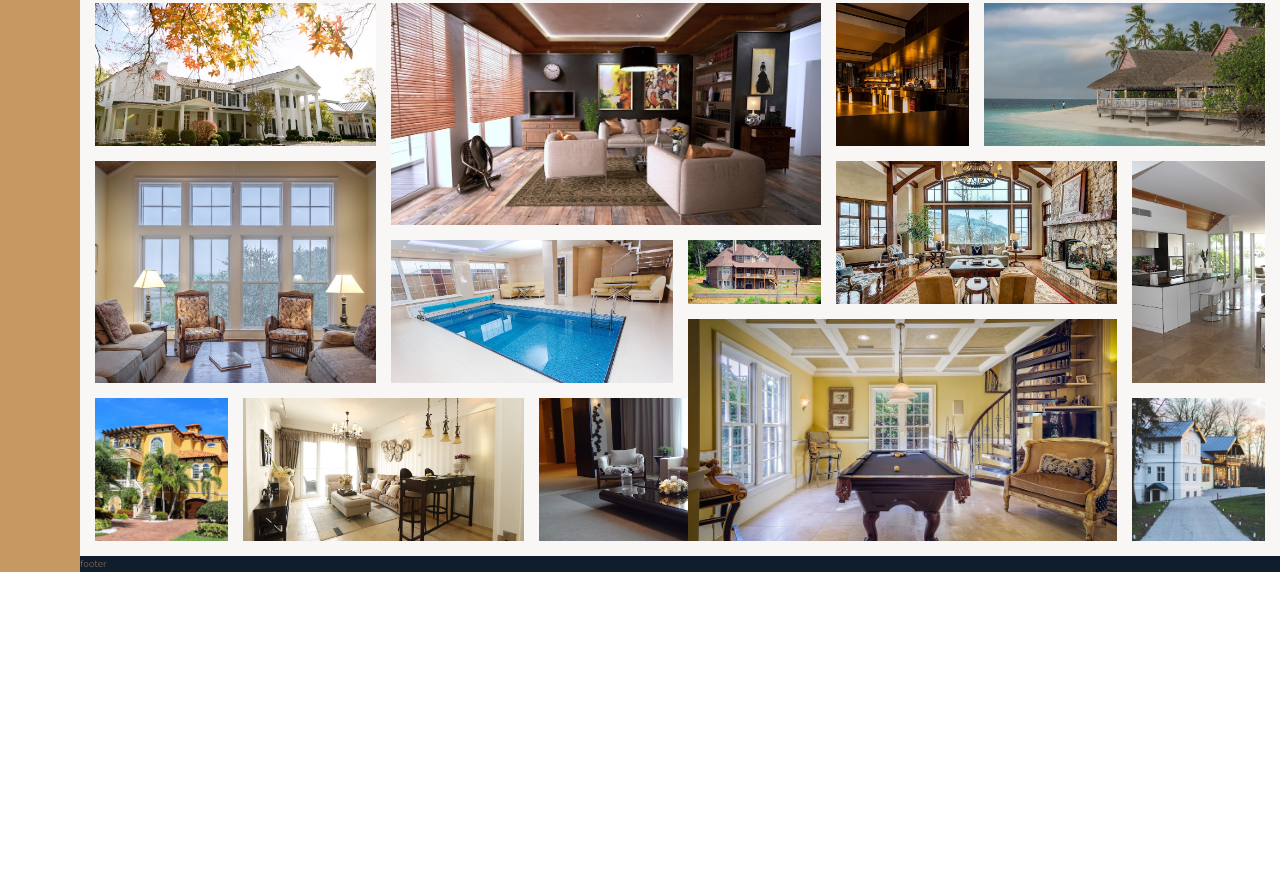
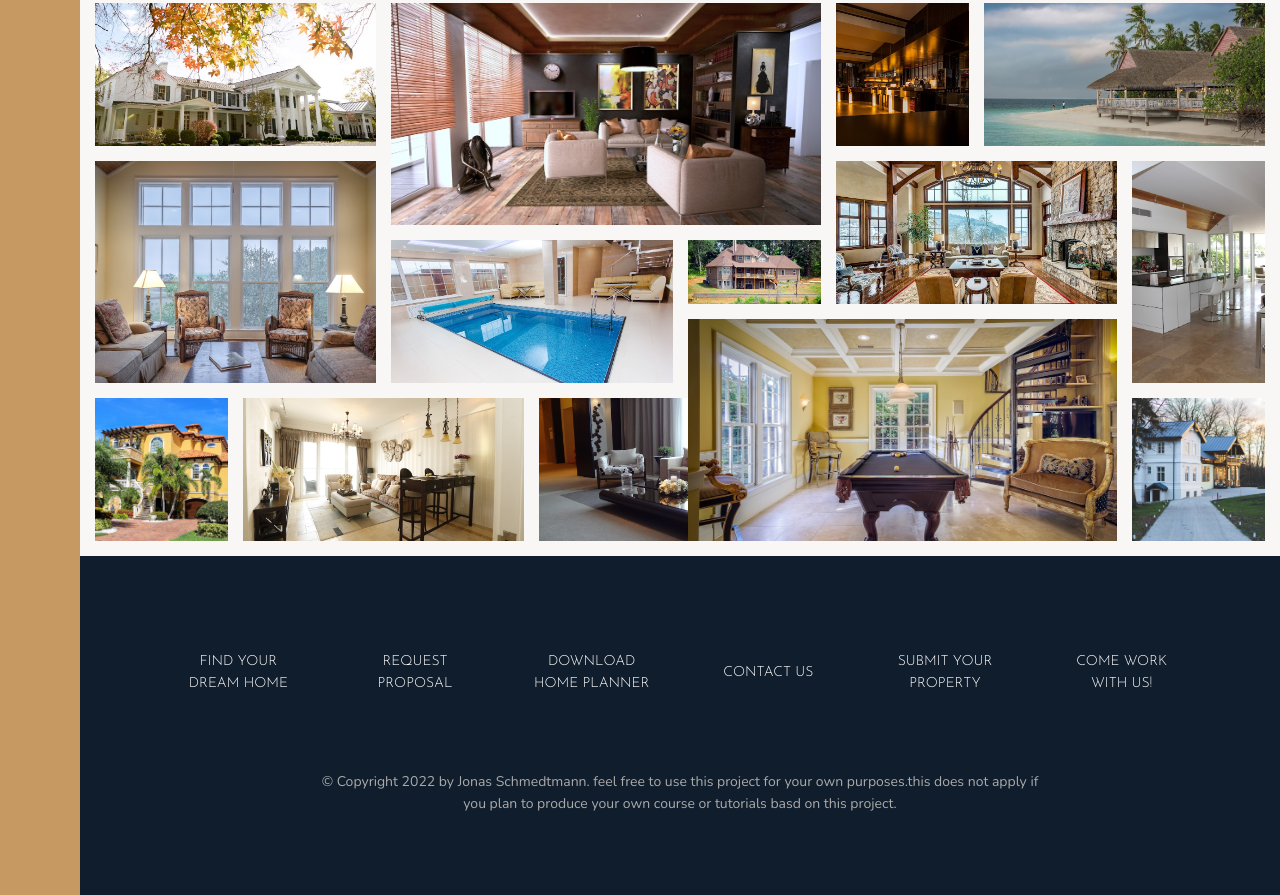
Before and after one commit to asmaaadel0/Nexter, a website: page index.html in a window 1280 px wide. Shown: the part 3130-4025 px from the top of the page. Before the commit the page ends 3702 px from the top, so only its background shows below. Drawn offline with nearby package versions, Linux system fonts and the light colour scheme.

Commit message:
finish footer section

```diff
--- a/index.html
+++ b/index.html
@@ -363,7 +363,18 @@
         </figure>
     </section>
     <footer class="footer">
-        footer
+        <ul class="nav">
+            <li class="nav__item"><a href="#" class="nav__link">Find your dream home</a></li>
+            <li class="nav__item"><a href="#" class="nav__link">Request proposal</a></li>
+            <li class="nav__item"><a href="#" class="nav__link">Download home planner</a></li>
+            <li class="nav__item"><a href="#" class="nav__link">Contact us</a></li>
+            <li class="nav__item"><a href="#" class="nav__link">Submit your property</a></li>
+            <li class="nav__item"><a href="#" class="nav__link">Come work with us!</a></li>
+        </ul>
+        <p class="copyright">
+            &copy; Copyright 2022 by Jonas Schmedtmann. feel free to use this project for your own purposes.this does
+            not apply if you plan to produce your own course or tutorials basd on this project.
+        </p>
     </footer>
 </body>
 
--- a/sass/_footer.scss
+++ b/sass/_footer.scss
@@ -1,4 +1,43 @@
 .footer {
   background-color: $color-secondary;
   grid-column: full-start / full-end;
+  padding: 8rem;
 }
+
+.nav {
+  list-style: none;
+
+  display: grid;
+  grid-template-columns: repeat(auto-fit, minmax(15rem, 1fr));
+  grid-gap: 2rem;
+  align-items: center;
+
+  &__link:link,
+  &__link:visited {
+    font-size: 1.4rem;
+    color: #fff;
+    text-decoration: none;
+    font-family: $font-display;
+    text-transform: uppercase;
+    text-align: center;
+    padding: 1.5rem;
+    display: block;
+    transition: all 0.2s;
+  }
+
+  &__link:hover,
+  &__link:active {
+    background-color: rgba(#fff, 0.05);
+    transform: translateY(-3px);
+  }
+}
+
+.copyright {
+  font-size: 1.4rem;
+  color: $color-grey-light-2;
+  margin-top: 6rem;
+  text-align: center;
+  margin-right: auto;
+  margin-left: auto;
+  width: 70%;
+}
```
Also changed, not shown: css/style.css.
